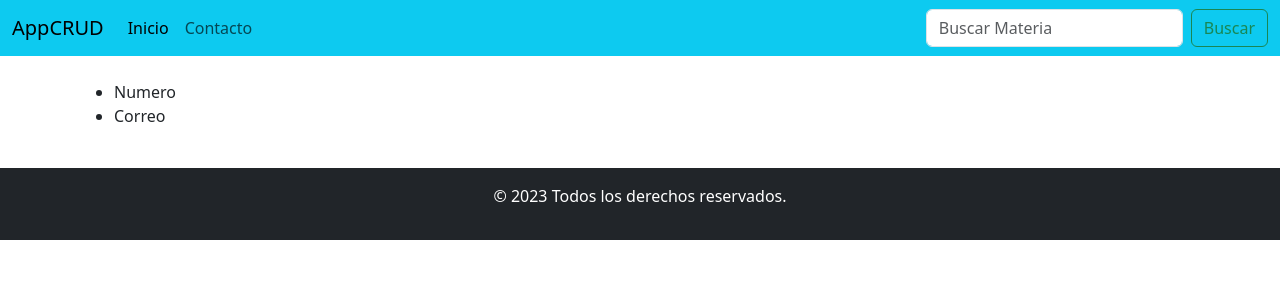
After one commit to AndresSilverall/sistema-gestion-de-materias, a Django app: page /info/ in a window 1280 px wide. The commit adds this page. Shown: the top 300 px of the page. Run offline with Django 4.2, Linux system fonts and the light colour scheme.

Commit message:
interfaz mejorada

```diff
--- /dev/null
+++ b/GestionarMaterias/templates/contacto.html
@@ -0,0 +1,11 @@
+{% extends 'main.html' %}
+
+{% block title%} Datos de contacto {% endblock %}
+{% block body%}
+
+<ul>
+    <li>Numero</li>
+    <li>Correo</li>
+</ul>
+
+{% endblock %}
--- a/GestionarMaterias/templates/main.html
+++ b/GestionarMaterias/templates/main.html
@@ -10,7 +10,7 @@
 
     <nav class="navbar navbar-expand-lg bg-info">
         <div class="container-fluid">
-          <a class="navbar-brand" href="#">AppCRUD</a>
+          <a class="navbar-brand" href="{% url 'home' %}">AppCRUD</a>
           <button class="navbar-toggler" type="button" data-bs-toggle="collapse" data-bs-target="#navbarSupportedContent" aria-controls="navbarSupportedContent" aria-expanded="false" aria-label="Toggle navigation">
             <span class="navbar-toggler-icon"></span>
           </button>
@@ -20,7 +20,7 @@
                 <a class="nav-link active" aria-current="page" href="{% url 'home' %}">Inicio</a>
               </li>
               <li class="nav-item">
-                <a class="nav-link" href="#">Contacto</a>
+                <a class="nav-link" href="{% url 'info' %}">Contacto</a>
               </li>
 
               <li class="nav-item">
@@ -42,5 +42,10 @@
     {% endblock %}
   </div>
     <script src="https://cdn.jsdelivr.net/npm/bootstrap@5.3.1/dist/js/bootstrap.bundle.min.js" integrity="sha384-HwwvtgBNo3bZJJLYd8oVXjrBZt8cqVSpeBNS5n7C8IVInixGAoxmnlMuBnhbgrkm" crossorigin="anonymous"></script>
+    <footer class="bg-dark text-white text-center py-3">
+      <div class="container">
+          <p>&copy; 2023 Todos los derechos reservados.</p>
+      </div>
+  </footer>
 </body>
 </html>
--- a/GestionarMaterias/urls.py
+++ b/GestionarMaterias/urls.py
@@ -2,5 +2,7 @@ from django.urls import path
 from . import views
 
 urlpatterns = [
-    path('home/', views.home, name="home" )
+    path('home/', views.home, name="home" ),
+    path('register/', views.register_topic, name="register" ),
+    path('info/', views.info_user, name="info" )
 ]
--- a/GestionarMaterias/views.py
+++ b/GestionarMaterias/views.py
@@ -6,3 +6,18 @@ def home(request):
     materias = MaricularMaterias.objects.all()
     contexto = {"materias": materias}
     return render(request, "gestionMaterias.html", context=contexto)
+
+
+def register_topic(request):
+    id = request.POST["codigo"]
+    nombe = request.POST["nombre"]
+    creditos = request.POST["creditos"]
+    if request.method == "POST":
+        materias = MaricularMaterias.objects.create(id=id, nombre=nombe, creditos=creditos)
+        materias.save()
+        redirect("register")
+    return render(request, "gestionMaterias.html")
+
+
+def info_user(request):
+    return render(request, "contacto.html")
```
Also changed, not shown: GestionarMaterias/templates/gestionMaterias.html (+9 -5 lines), Materias.db.
